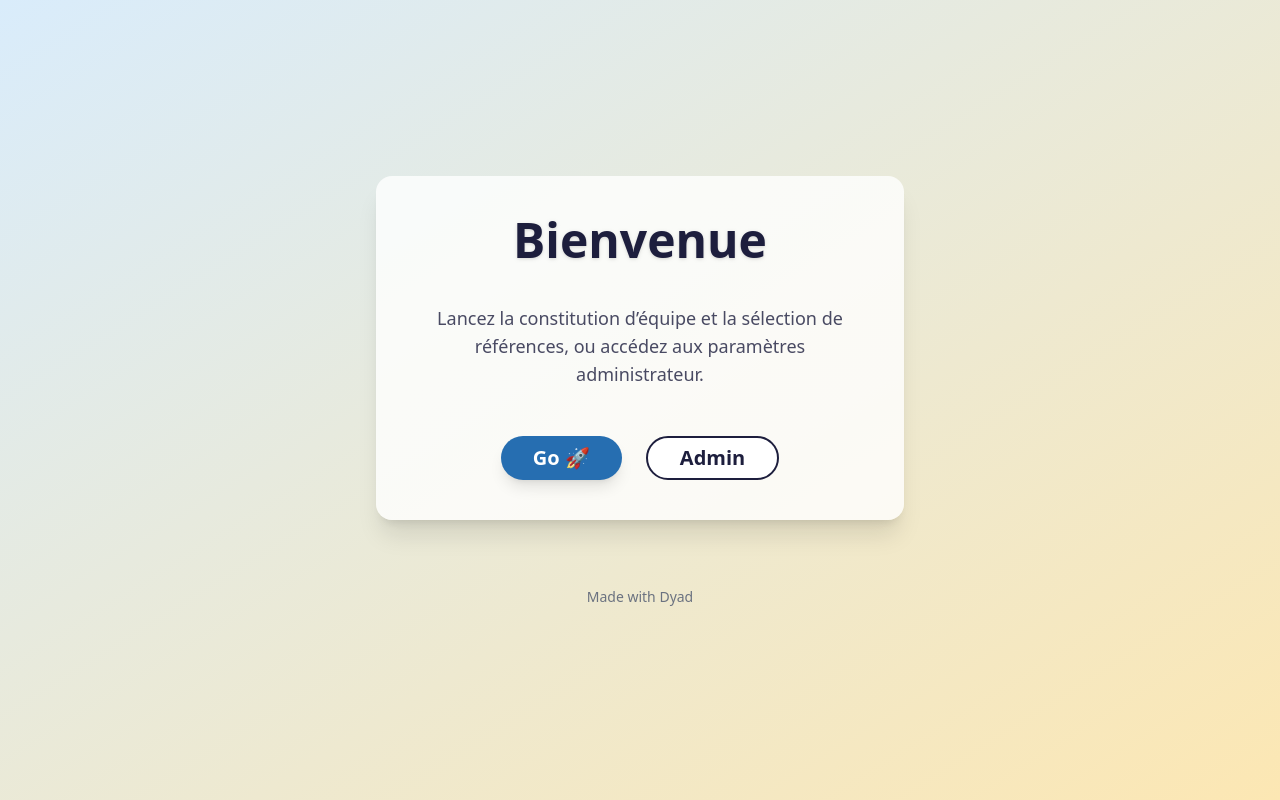
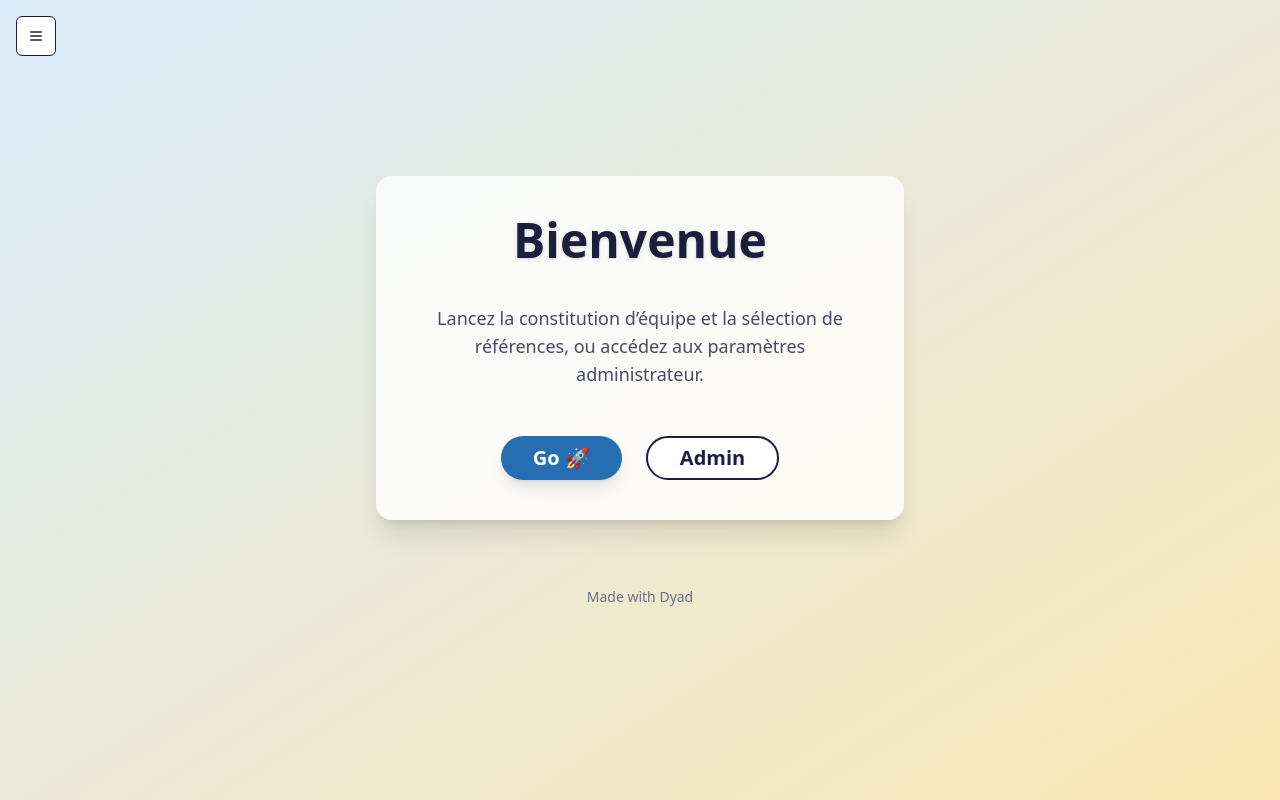
Before and after one commit to STBN2023/CVREFERENCE, a React (Vite) app: page / in a window 1280 px wide. Built offline with nearby package versions, Linux system fonts and the light colour scheme.

Commit message:
[dyad] Ajout d’un menu burger pour la navigation entre les pages - wrote 2 file(s)

```diff
--- a/src/App.tsx
+++ b/src/App.tsx
@@ -9,6 +9,7 @@ import NotFound from "./pages/NotFound";
 import ReferenceSelection from "./pages/ReferenceSelection";
 import Recap from "./pages/Recap";
 import Admin from "./pages/Admin";
+import { BurgerMenu } from "@/components/BurgerMenu";
 
 const queryClient = new QueryClient();
 
@@ -18,6 +19,7 @@ const App = () => (
       <Toaster />
       <Sonner />
       <BrowserRouter>
+        <BurgerMenu />
         <Routes>
           <Route path="/" element={<Home />} />
           <Route path="/team" element={<TeamPage />} />
--- /dev/null
+++ b/src/components/BurgerMenu.tsx
@@ -0,0 +1,52 @@
+import { Sheet, SheetContent, SheetTrigger } from "@/components/ui/sheet";
+import { Button } from "@/components/ui/button";
+import { Menu } from "lucide-react";
+import { Link, useLocation } from "react-router-dom";
+
+const NAV_LINKS = [
+  { to: "/", label: "Accueil" },
+  { to: "/team", label: "Équipe" },
+  { to: "/references", label: "Références" },
+  { to: "/recap", label: "Récapitulatif" },
+  { to: "/admin", label: "Admin" },
+];
+
+export const BurgerMenu = () => {
+  const location = useLocation();
+
+  return (
+    <div className="fixed top-4 left-4 z-50">
+      <Sheet>
+        <SheetTrigger asChild>
+          <Button
+            variant="outline"
+            size="icon"
+            className="border-brand-dark bg-white hover:bg-brand-pale"
+            aria-label="Ouvrir le menu"
+          >
+            <Menu className="text-brand-dark" size={28} />
+          </Button>
+        </SheetTrigger>
+        <SheetContent side="left" className="p-0 w-64">
+          <nav className="flex flex-col gap-2 mt-8">
+            {NAV_LINKS.map((link) => (
+              <Link
+                key={link.to}
+                to={link.to}
+                className={`px-6 py-3 text-lg font-semibold rounded-r-full transition
+                  ${
+                    location.pathname === link.to
+                      ? "bg-brand-yellow text-brand-dark"
+                      : "hover:bg-brand-pale text-brand-dark"
+                  }
+                `}
+              >
+                {link.label}
+              </Link>
+            ))}
+          </nav>
+        </SheetContent>
+      </Sheet>
+    </div>
+  );
+};
```
